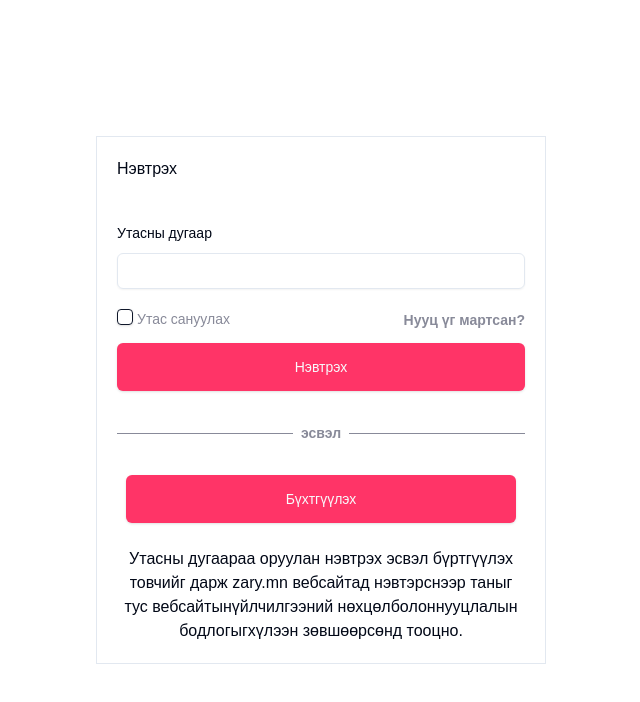
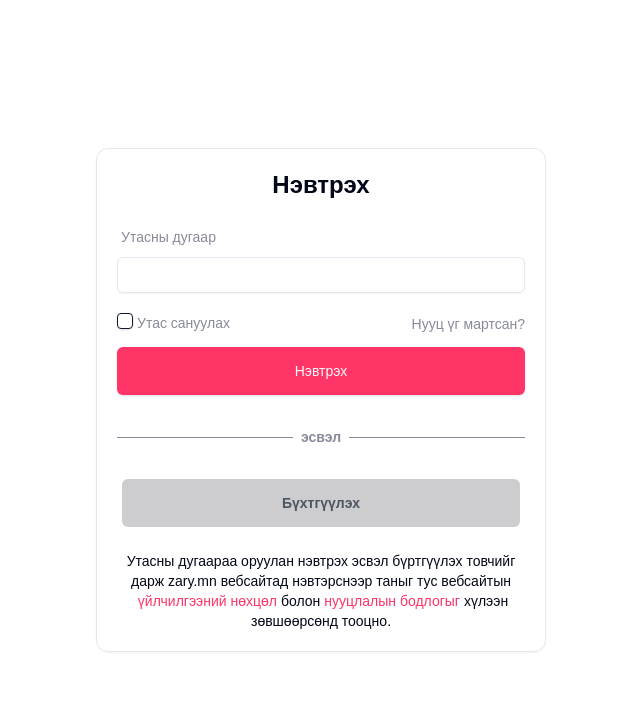
Before and after one commit to HOP-1A/TEAM1, a Next.js app: page /login in a window 1280 px wide. Shown: the top 702 px of the page, without its empty margins (319-959 px from the left). Built offline with nearby package versions, Linux system fonts and the light colour scheme.

Commit message:
Skeleton Completed, waiting for the backend.

```diff
--- a/src/app/login/page.tsx
+++ b/src/app/login/page.tsx
@@ -15,6 +15,7 @@ import Link from 'next/link'
 import { Checkbox } from "@/components/ui/checkbox"
 import { Input } from "@/components/ui/input";
 import { Button } from "@/components/ui/button";
+import { useState } from "react";
 
 
 
@@ -28,6 +29,9 @@ const formSchema = z.object({
 
 const handleRequest = (items: z.infer<typeof formSchema>) => {
     console.log(items);
+    /*
+    REQUEST TO SERVER
+    */
 }
 export default function Home() {
     const form = useForm<z.infer<typeof formSchema>>({
@@ -42,11 +46,11 @@ export default function Home() {
             <div>
                 {/* navbar */}
             </div>
-            <div className="flex flex-col justify-center items-center p-5 m-5 border w-[450px]">
+            <div className="flex flex-col justify-center items-center p-5 m-5 border w-[450px] rounded-xl shadow-sm">
                 <Form {...form}>
                     <form onSubmit={form.handleSubmit(handleRequest)} className="flex flex-col">
-                        <div className="mb-10">
-                            <span>
+                        <div className="mb-6 flex justify-center">
+                            <span className="font-semibold text-2xl">
                                 Нэвтрэх
                             </span>
                         </div>
@@ -57,7 +61,7 @@ export default function Home() {
                                 name="phoneNumber"
                                 render={({ field }) => (
                                     <FormItem>
-                                        <FormLabel>Утасны дугаар</FormLabel>
+                                        <FormLabel className="ml-1 text-[#888a99] text-sm">Утасны дугаар</FormLabel>
                                         <FormControl>
                                             <Input {...field} />
                                         </FormControl>
@@ -83,16 +87,15 @@ export default function Home() {
                                         </div>
                                         <Link
                                             href={{
-                                                pathname: '/signup',
+                                                pathname: '/reset-password',
                                             }}
-                                            className="text-[#888a99] text-sm font-semibold">
+                                            className="text-[#888a99] text-sm">
 
                                             Нууц үг мартсан?
                                         </Link>
                                     </FormItem>
                                 )}
                             />
-
                             <Button type="submit" className="bg-[#ff3467] py-6">Нэвтрэх</Button>
                         </div>
                         <div className="flex justify-between items-center my-8">
@@ -108,22 +111,42 @@ export default function Home() {
                         </div>
                         <div className="flex flex-col items-center gap-6 justify-center">
                             <div>
-                                <Button className="bg-[#ff3467] px-40 py-6">
+                                <Button className="bg-[#cdcdcf] hover:bg-[#c1c1c3] px-40 py-6 text-gray-600 font-semibold shadow-none">
                                     <Link
                                         href={{
-                                            pathname: '/signup',
+                                            pathname: '/register',
                                         }}>
                                         Бүхтгүүлэх
                                     </Link>
                                 </Button>
                             </div>
                             <div>
-                                <p className="text-center">
-                                    Утасны дугаараа оруулан нэвтрэх эсвэл бүртгүүлэх товчийг дарж zary.mn вебсайтад нэвтэрснээр таныг тус вебсайтынүйлчилгээний нөхцөлболоннууцлалын бодлогыгхүлээн зөвшөөрсөнд тооцно.
+                                <p className="text-center text-sm space-x-1">
+                                    <span>Утасны дугаараа оруулан нэвтрэх эсвэл бүртгүүлэх товчийг дарж zary.mn
+                                    вебсайтад нэвтэрснээр таныг тус вебсайтын </span>
+                                    <Link
+                                        href={{
+                                            pathname: '/terms',
+                                        }}
+                                        className="text-[#ff3467]"
+                                        >
+                                         үйлчилгээний нөхцөл
+                                    </Link>
+                                    <span>болон</span>
+                                    <Link
+                                        href={{
+                                            pathname: '/policy',
+                                        }}
+                                        className="text-[#ff3467]"
+                                        >
+                                    нууцлалын бодлогыг
+                                    </Link>
+                                    <span>
+                                        хүлээн зөвшөөрсөнд тооцно.
+                                    </span>
                                 </p>
                             </div>
                         </div>
-
                     </form>
                 </Form>
             </div>
```
